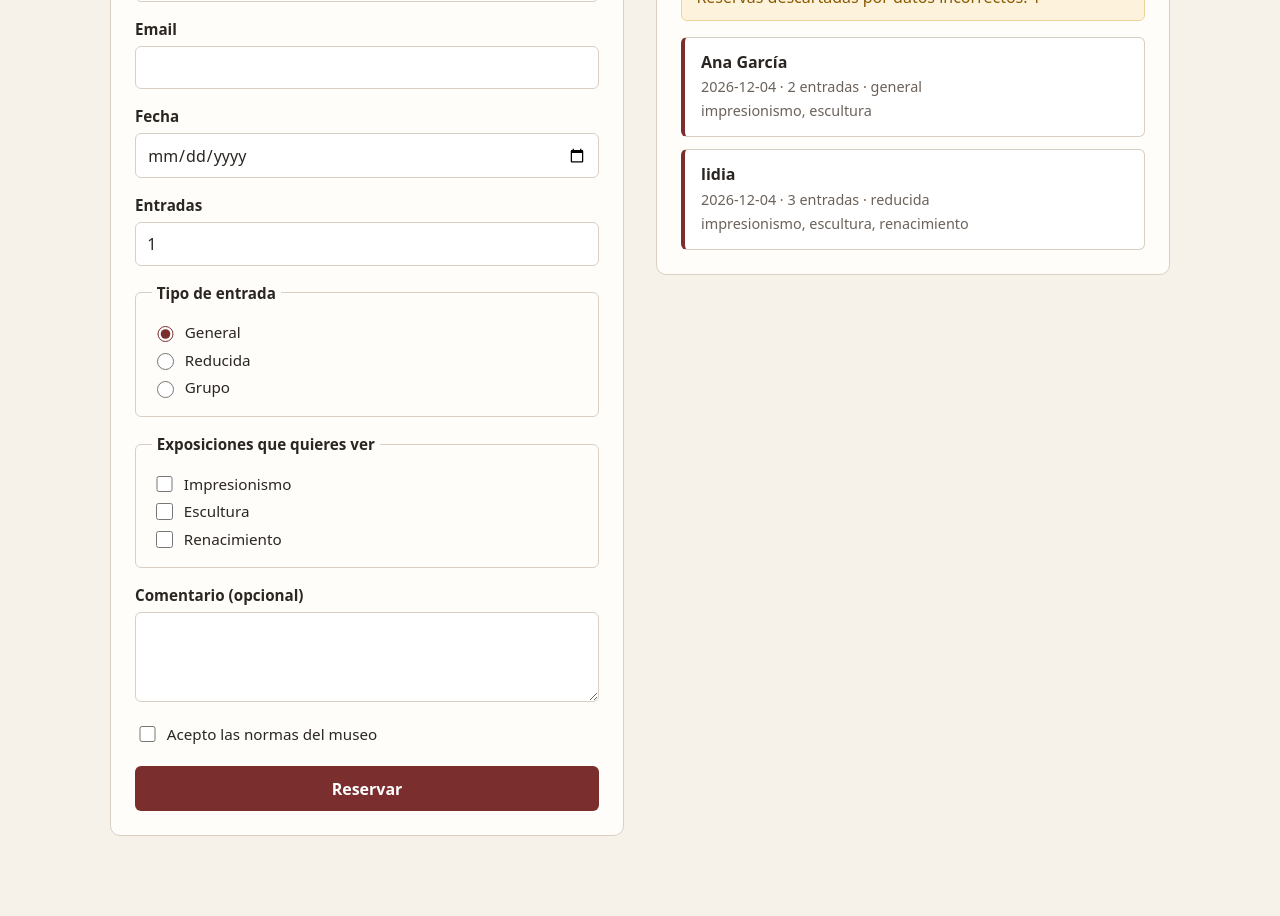
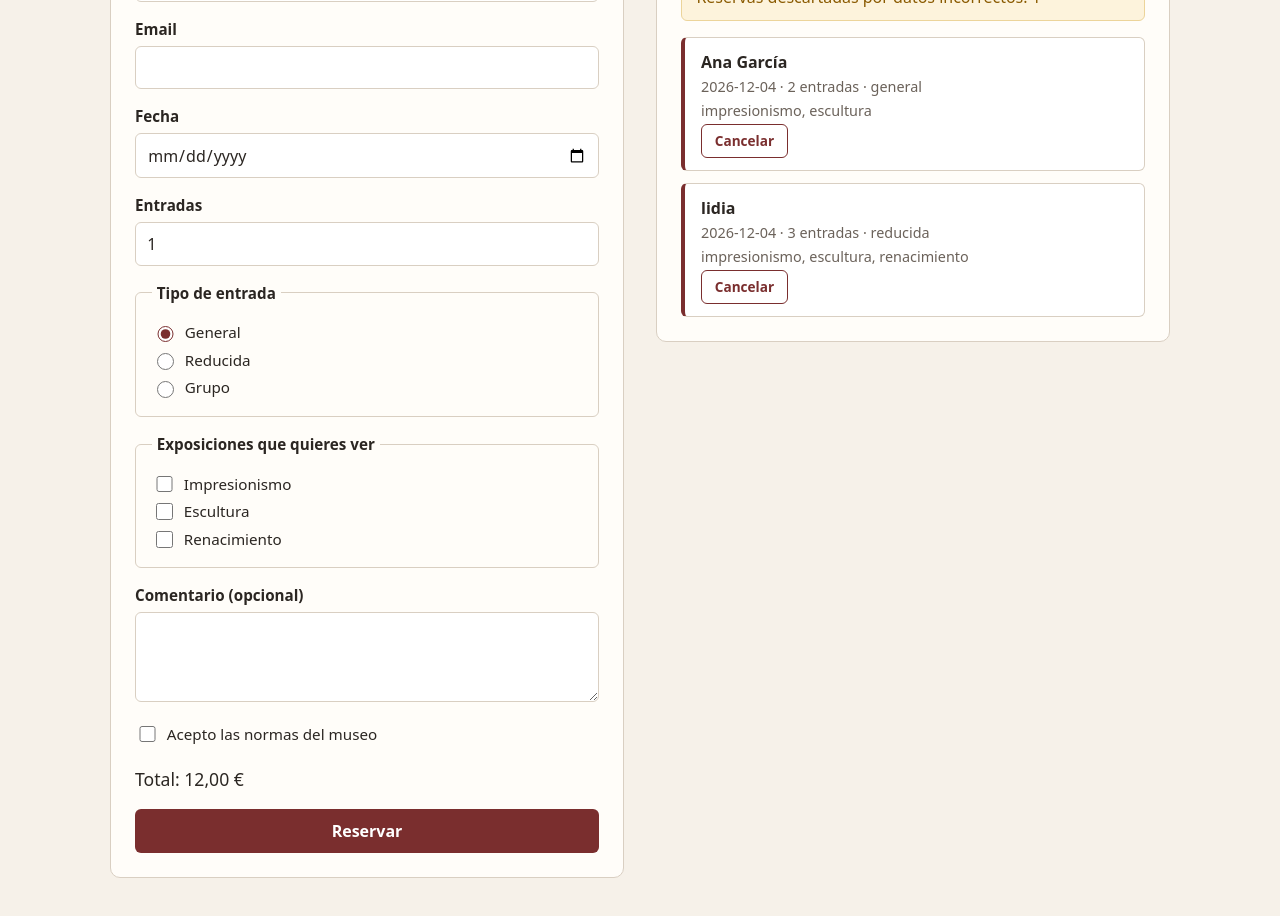
Before and after one commit to lidiagutierrezlopez-cpu/M4-Full_Contact_Forms, a React (Vite) app: page / in a window 1280 px wide. Shown: the part 260-1176 px from the top of the page. Before the commit the page ends 1144 px from the top, so only its background shows below. Built offline with nearby package versions, Linux system fonts and the light colour scheme; data requests are answered from the project's data file.

Commit message:
añadir precio en vivo y cancelar reservas

```diff
--- a/src/components/FormularioReserva.jsx
+++ b/src/components/FormularioReserva.jsx
@@ -4,9 +4,10 @@ import { esquemaReserva } from "../schemas/reserva";
 import { useMutation, useQueryClient } from "@tanstack/react-query";
 import { crearReserva } from "../services/reservas";
 
+const PRECIOS = { general: 12, reducida: 6, grupo: 8 };
 
 export default function FormularioReserva() {
-    const { register, reset, handleSubmit, formState: { errors } } = useForm({
+    const { register, reset, handleSubmit, formState: { errors }, watch } = useForm({
         resolver: zodResolver(esquemaReserva),
         defaultValues: {
             nombre: "",
@@ -19,6 +20,10 @@ export default function FormularioReserva() {
             normas: false,
         },
     });
+
+    const tipo = watch("tipo");
+    const entradas = watch("entradas");
+    const total = (Number(entradas) || 0) * PRECIOS[tipo];
 
     const queryClient = useQueryClient();
 
@@ -161,6 +166,10 @@ export default function FormularioReserva() {
                 {errors.normas && <p id="error-normas" role="alert" className="error">{errors.normas.message}</p>}
             </div>
 
+            <p className="precio" aria-live="polite">
+                Total: {total.toLocaleString("es-ES", { style: "currency", currency: "EUR" })}
+            </p>
+
             <button type="submit" disabled={mutacion.isPending}>
                 {mutacion.isPending ? "Reservando…" : "Reservar"}
             </button>
--- a/src/components/ListaReservas.jsx
+++ b/src/components/ListaReservas.jsx
@@ -1,11 +1,19 @@
-import { useQuery } from "@tanstack/react-query";
-import { obtenerReservas } from "../services/reservas";
-
+import { useQuery, useMutation, useQueryClient } from "@tanstack/react-query";
+import { obtenerReservas, borrarReserva } from "../services/reservas";
 
 export default function ListaReservas() {
     const { data, isPending, isError, error, isFetching, refetch } = useQuery({
         queryKey: ["reservas"],
         queryFn: obtenerReservas,
+    });
+
+    const queryClient = useQueryClient();
+
+    const cancelar = useMutation({
+        mutationFn: borrarReserva,
+        onSuccess: () => {
+            queryClient.invalidateQueries({ queryKey: ["reservas"]});
+        },
     });
 
     if (isPending) {
@@ -33,12 +41,22 @@ export default function ListaReservas() {
                     Reservas descartadas por datos incorrectos: {data.descartadas}
                 </p>
             )}
+            {cancelar.isError && <p role="alert" className="error-general">No se ha podido cancelar la reserva.</p>}
             <ul>
                 {data.reservas.map((reserva) => (
                     <li key={reserva.id}>
                         <strong>{reserva.nombre}</strong>
                         <p>{reserva.fecha} · {reserva.entradas} entradas · {reserva.tipo}</p>
                         <p>{reserva.exposiciones.join(", ")}</p>
+                        <button
+                            type="button"
+                            className="boton-secundario"
+                            aria-label={`Cancelar la reserva de ${reserva.nombre}`}
+                            disabled={cancelar.isPending && cancelar.variables === reserva.id}
+                            onClick={() => cancelar.mutate(reserva.id)}
+                        >
+                            {cancelar.isPending && cancelar.variables === reserva.id ? "Cancelando..." : "Cancelar"}
+                        </button>
                     </li>
                 ))}
             </ul>
--- a/src/services/reservas.js
+++ b/src/services/reservas.js
@@ -42,3 +42,10 @@ export async function crearReserva(nueva) {
 
     return respuesta.json();
 }
+
+export async function borrarReserva(id) {
+    const respuesta = await fetch(`${API_URL}/reservas/${id}`, { method: "DELETE" });
+    if(!respuesta.ok) {
+        throw new Error("No se pudo cancelar la reserva");
+    }
+}
```
